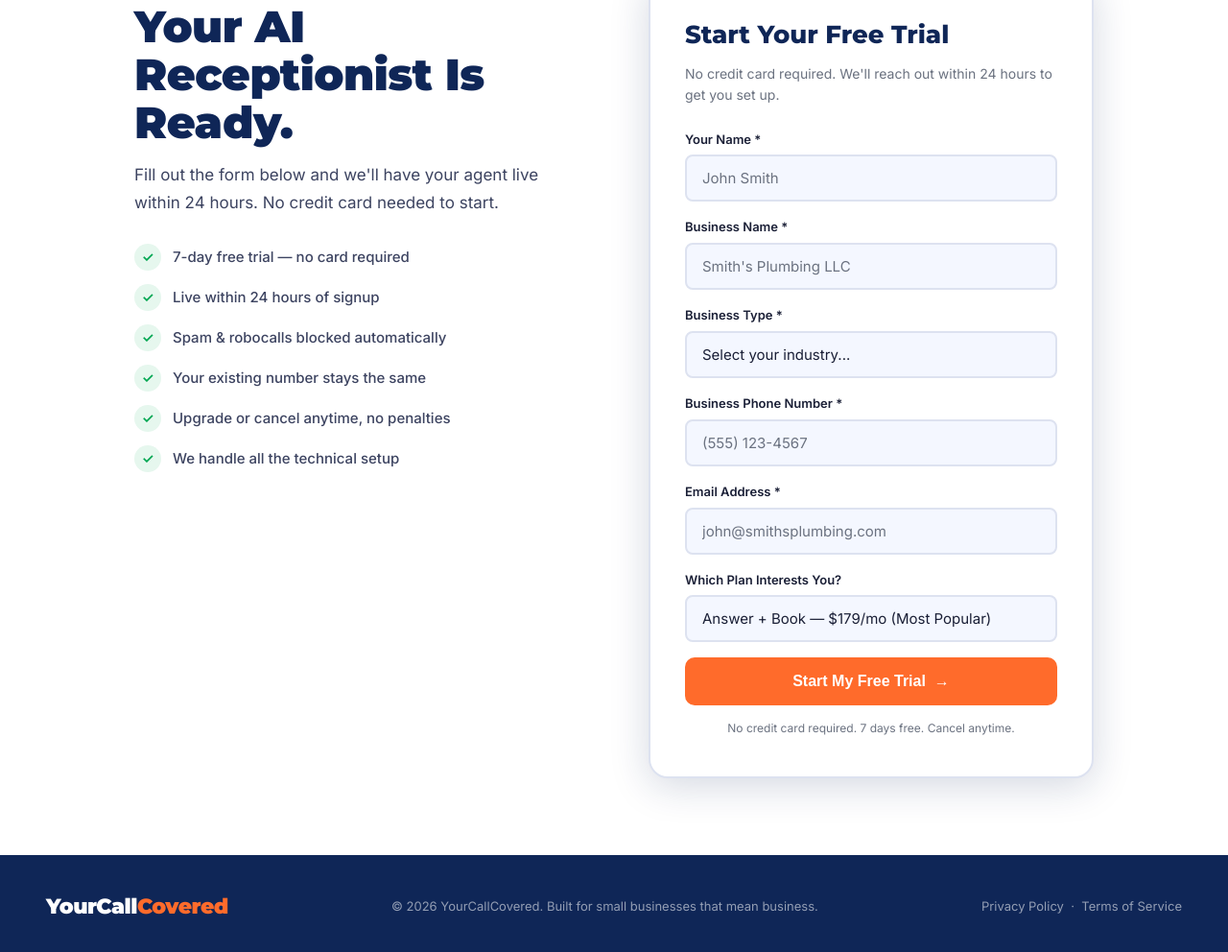
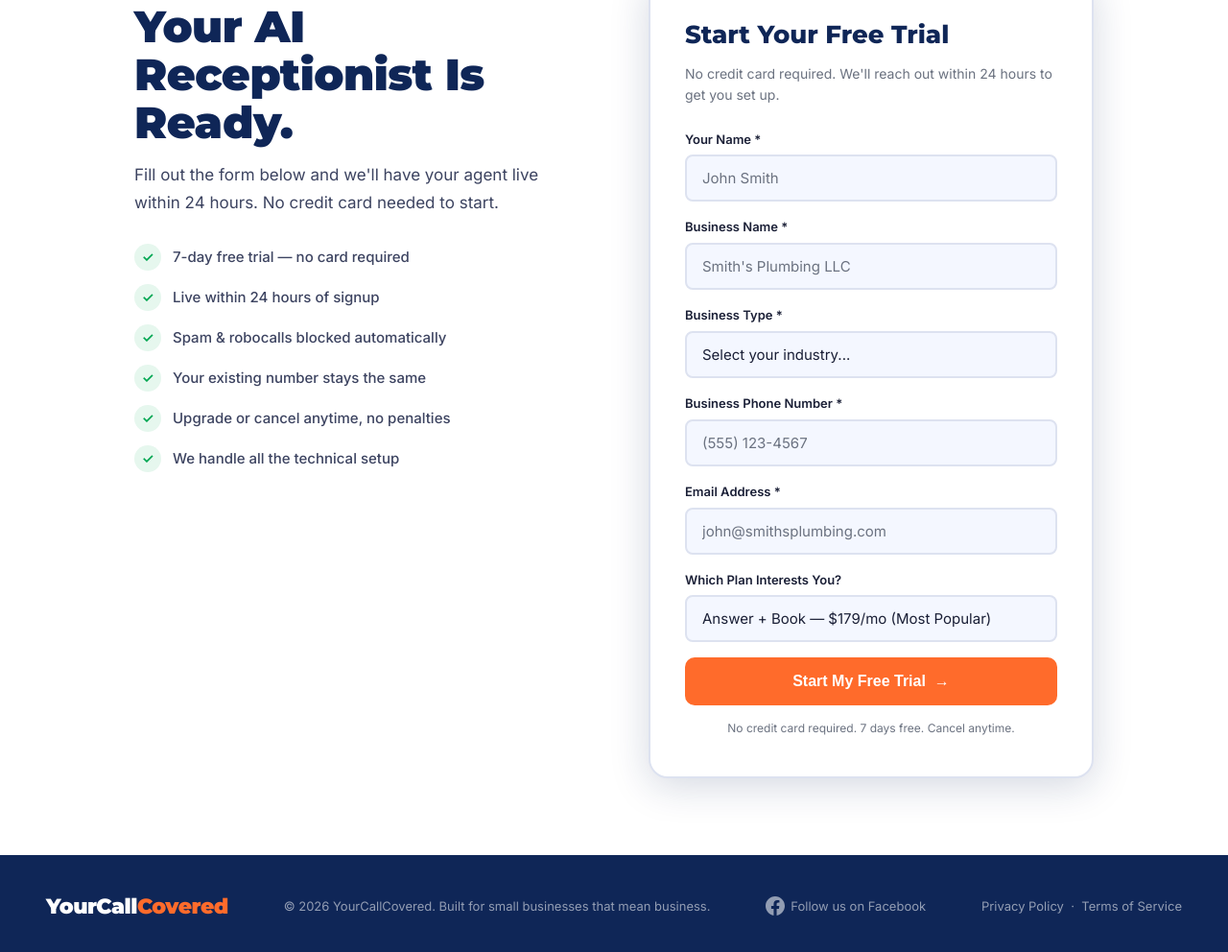
Before and after one commit to yourcallcovered/yourcallcovered, a plain HTML site: page index.html in a window 1280 px wide. Shown: the part 7422-8414 px from the top of the page at 96% size. Drawn offline with Linux system fonts and the light colour scheme.

Commit message:
Update index.html

```diff
--- a/index.html
+++ b/index.html
@@ -1604,6 +1604,12 @@
 <footer>
   <div class="logo">YourCall<span>Covered</span></div>
   <p>© 2026 YourCallCovered. Built for small businesses that mean business.</p>
+  <div style="display:flex; gap:16px; align-items:center;">
+    <a href="https://www.facebook.com/share/18sjsyAAzp/?mibextid=wwXIfr" target="_blank" style="color:rgba(255,255,255,0.55); text-decoration:none; font-size:13px; display:flex; align-items:center; gap:6px;">
+      <svg width="20" height="20" fill="currentColor" viewBox="0 0 24 24"><path d="M24 12.073c0-6.627-5.373-12-12-12s-12 5.373-12 12c0 5.99 4.388 10.954 10.125 11.854v-8.385H7.078v-3.47h3.047V9.43c0-3.007 1.792-4.669 4.533-4.669 1.312 0 2.686.235 2.686.235v2.953H15.83c-1.491 0-1.956.925-1.956 1.874v2.25h3.328l-.532 3.47h-2.796v8.385C19.612 23.027 24 18.062 24 12.073z"/></svg>
+      Follow us on Facebook
+    </a>
+  </div>
   <p><a href="#">Privacy Policy</a> &nbsp;·&nbsp; <a href="#">Terms of Service</a></p>
 </footer>
 
```
